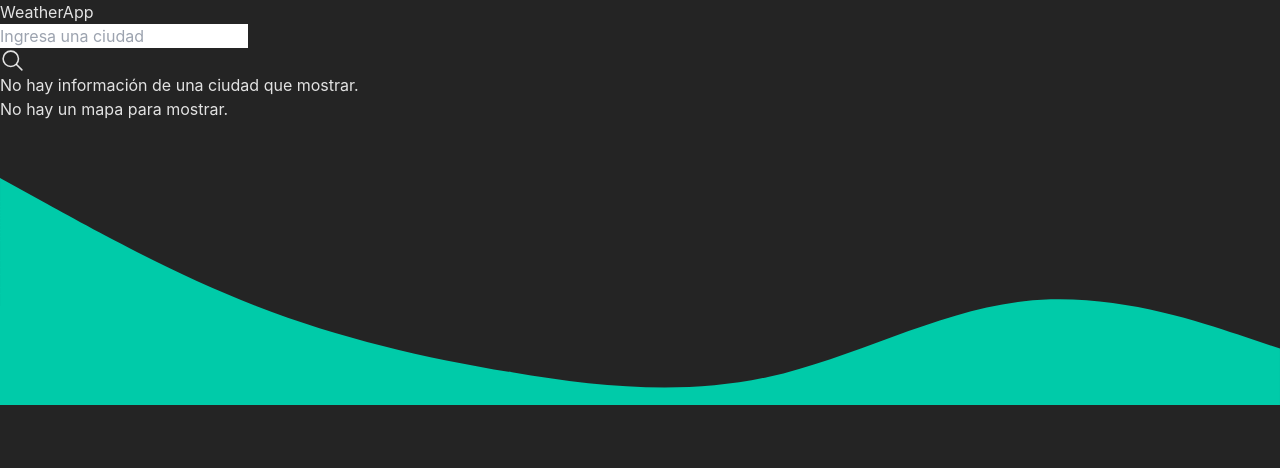
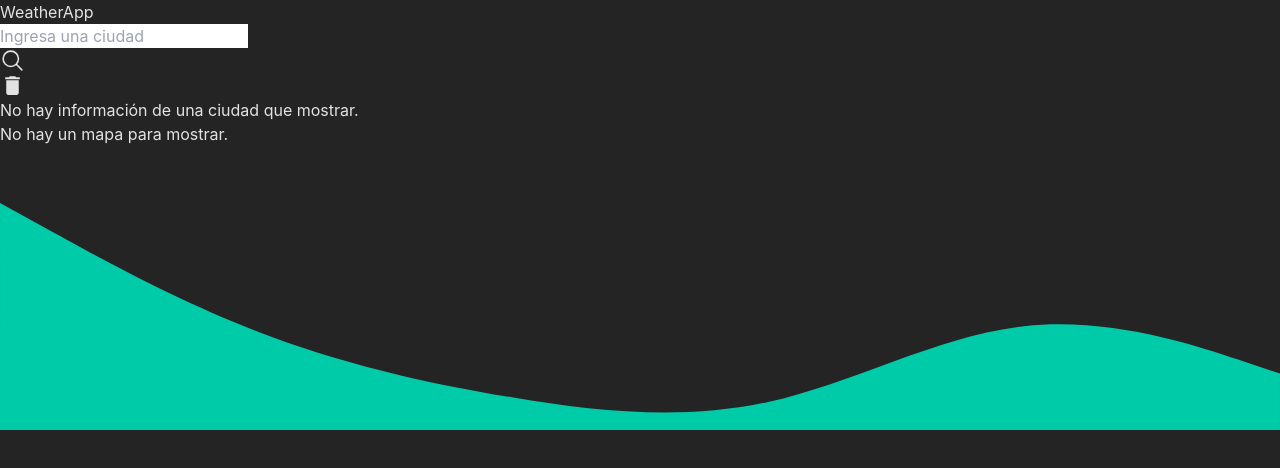
Before and after one commit to cristians-12/pruebaWeather, a React (Vite) app: page / in a window 1280 px wide. Shown: the top 468 px of the page. Built offline with nearby package versions, Linux system fonts and the light colour scheme; no server answers.

Commit message:
reset button add

```diff
--- a/src/App.tsx
+++ b/src/App.tsx
@@ -11,17 +11,15 @@ import { useEffect } from 'react';
 const App = () => {
 
   const { fetchData, dataFetch } = useFetch();
-  const { handleSearch, locationSearch } = useClientData();
+  const { handleSearch, locationSearch, resetSearch } = useClientData();
 
-  useEffect(()=>{
+  useEffect(() => {
 
-  },[dataFetch])
+  }, [dataFetch])
 
   return (
     <div className='h-screen w-screen flex flex-col justify-center items-center'>
-      <NavBar props={{ handleSearch, fetchData, locationSearch }} />
-      {/* <button className='w-fit hover:scale-105 bg-emerald-900 hover:bg-emerald-600' onClick={() => fetchData(locationSearch || '')}>Obtener informacion</button> */}
-
+      <NavBar props={{ handleSearch, fetchData, locationSearch, resetSearch }} />
       <div className='lg:flex lg:w-[95%] lg:h-[60%]'>
         <DataHeroLocation dataFetch={dataFetch} />
         {dataFetch?.current ? <MapComponent lat={dataFetch.location.lat} lon={dataFetch.location.lon} city={dataFetch.location.name} /> : <div className='flex justify-center items-center w-[50%]'><p>No hay un mapa para mostrar.</p></div>}
--- a/src/components/DataHeroLocation.tsx
+++ b/src/components/DataHeroLocation.tsx
@@ -26,7 +26,7 @@ const DataHeroLocation: React.FC<{ dataFetch?: WeatherDataResponse }> = ({ dataF
                             <p><span className='font-bold'>Ubicación:</span> {dataFetch.location.region}, {dataFetch.location.country}</p>
                             <p className='mt-3'><span className='font-bold'>Fecha y hora local:</span> {dataFetch.location.localtime}</p>
                             <div className='flex items-center mt-10 justify-center'>
-                                {dataFetch.current.is_day == 1 ? <WiDayHaze size={150} color='yellow' /> : <FaMoon size={100} />}
+                                {dataFetch.current.is_day === 1 ? <WiDayHaze size={150} color='yellow' /> : <FaMoon size={100} />}
                             </div>
                         </div>
                         <div className='flex flex-col items-ce'>
--- a/src/components/NavBar.tsx
+++ b/src/components/NavBar.tsx
@@ -1,8 +1,9 @@
 import React from "react";
 import { NavBarProps } from "../types/component_types";
 import { IoSearchOutline } from "react-icons/io5";
+import { MdDelete } from "react-icons/md";
 
-const NavBar: React.FC<NavBarProps> = ({ props: { handleSearch, fetchData, locationSearch } }) => {
+const NavBar: React.FC<NavBarProps> = ({ props: { handleSearch, fetchData, locationSearch, resetSearch } }) => {
   const handleKeyDown = (e: React.KeyboardEvent<HTMLInputElement>) => {
     if (e.key === "Enter") {
       fetchData(locationSearch ?? '');
@@ -21,13 +22,14 @@ const NavBar: React.FC<NavBarProps> = ({ props: { handleSearch, fetchData, locat
           placeholder="Ingresa una ciudad"
           onChange={handleSearch}
           onKeyDown={handleKeyDown}
+          value={locationSearch ?? ''}
         />
         <IoSearchOutline
           onClick={() => fetchData(locationSearch ?? '')}
           size={25}
-          className="absolute lg:right-4 right-0 cursor-pointer"
+          className="absolute lg:right-12 right-0 cursor-pointer"
         />
-
+        <MdDelete onClick={resetSearch} className="absolute lg:right-4 cursor-pointer " size={25} />
       </div>
     </nav>
   );
--- a/src/hooks/useClientData.tsx
+++ b/src/hooks/useClientData.tsx
@@ -9,11 +9,16 @@ const useClientData = () => {
         setLocationSearch(e.target.value)
     }
 
+    const resetSearch = ()=>{
+        setLocationSearch('')
+    }
+
 
     return (
         {
             locationSearch,
-            handleSearch
+            handleSearch,
+            resetSearch
         }
     )
 }
--- a/src/types/component_types.ts
+++ b/src/types/component_types.ts
@@ -3,5 +3,6 @@ export interface NavBarProps {
     handleSearch: (e: React.ChangeEvent<HTMLInputElement>) => void;
     fetchData: (location: string) => void;
     locationSearch: string | undefined | null;
+    resetSearch: () => void;
   };
 }
```
